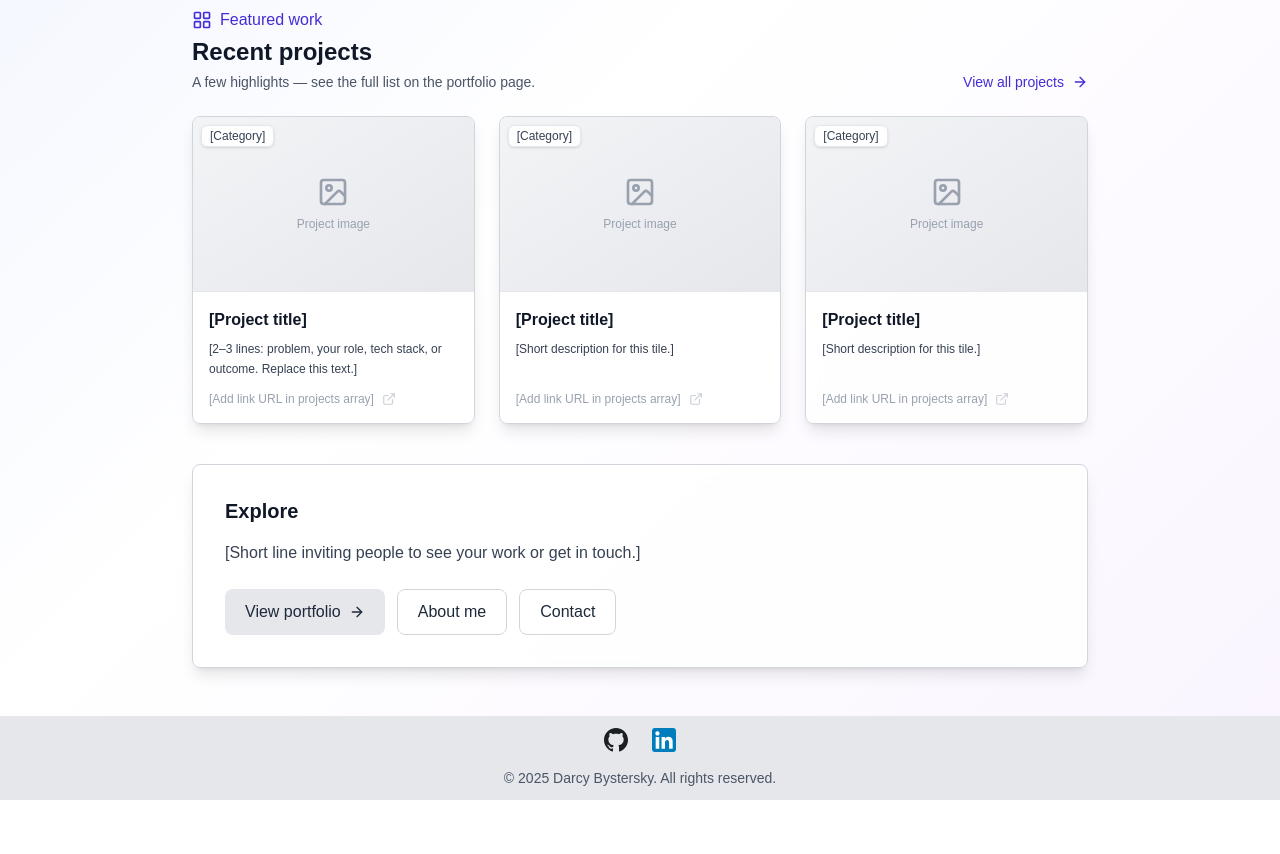
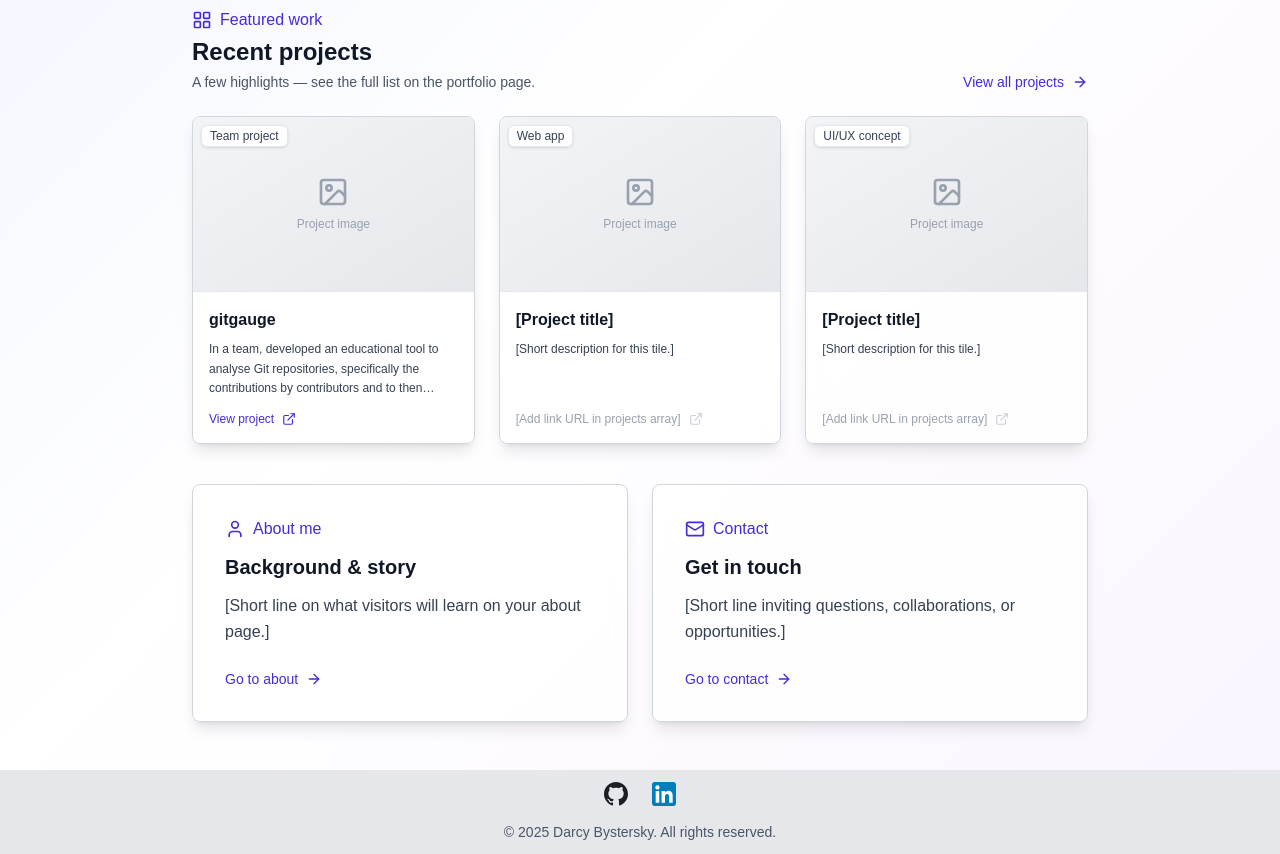
Before and after one commit to dBystersky/portfolio_website, a Next.js app: page / in a window 1280 px wide. Shown: the part 600-1454 px from the top of the page. Before the commit the page ends 1400 px from the top, so only its background shows below. Built offline with nearby package versions, Linux system fonts and the light colour scheme.

Commit message:
Changed home page to include primary projects
Removed the explore section and replaced with a more thorough UI, displaying highlighted portfolio projects.

Also added 1 real portfolio project for testing

```diff
--- a/app/data/projects.ts
+++ b/app/data/projects.ts
@@ -7,28 +7,28 @@ export type PortfolioProject = {
 
 export const portfolioProjects: PortfolioProject[] = [
   {
-    title: "[Project title]",
+    title: "gitgauge",
     description:
-      "[2–3 lines: problem, your role, tech stack, or outcome. Replace this text.]",
-    href: "#",
-    tag: "[Category]",
+      "In a team, developed an educational tool to analyse Git repositories, specifically the contributions by contributors and to then determine an appropriate “scale” for a student’s grade. Stack: Tauri 2.0 Framework; Rust (Backend); Svelte/SvelteKit (Frontend); GitHub Actions (DevOps)",
+    href: "https://monash-fit3170.github.io/2025W1-Commitment/",
+    tag: "Team project",
   },
   {
     title: "[Project title]",
     description: "[Short description for this tile.]",
     href: "#",
-    tag: "[Category]",
+    tag: "Web app",
   },
   {
     title: "[Project title]",
     description: "[Short description for this tile.]",
     href: "#",
-    tag: "[Category]",
+    tag: "UI/UX concept",
   },
   {
     title: "[Project title]",
     description: "[Short description for this tile.]",
     href: "#",
-    tag: "[Category]",
+    tag: "Data visualization",
   },
 ];
--- a/app/page.tsx
+++ b/app/page.tsx
@@ -1,5 +1,5 @@
 import Link from "next/link";
-import { ArrowRight, ImageIcon, LayoutGrid, Sparkles } from "lucide-react";
+import { ArrowRight, ImageIcon, LayoutGrid, Mail, Sparkles, User } from "lucide-react";
 
 import WebsiteHeader from "./components/header";
 import WebsiteFooter from "./components/footer";
@@ -87,33 +87,43 @@ export default function Home() {
             </div>
           </section>
 
-          <div className={`${cardClass} p-8`}>
-            <h2 className="text-xl font-semibold text-gray-900 mb-4">Explore</h2>
-            <p className="text-gray-700 mb-6">
-              {/* Optional CTA copy */}
-              [Short line inviting people to see your work or get in touch.]
-            </p>
-            <div className="flex flex-wrap gap-3">
-              <Link
-                href="/portfolio"
-                className="inline-flex items-center gap-2 rounded-lg bg-gray-200 text-gray-800 px-5 py-2.5 font-medium hover:bg-gray-300 transition"
-              >
-                View portfolio
-                <ArrowRight className="w-4 h-4" aria-hidden />
-              </Link>
+          <div className="grid gap-6 md:grid-cols-2">
             <Link
               href="/about"
-                className="inline-flex items-center gap-2 rounded-lg border border-gray-300 bg-white px-5 py-2.5 font-medium text-gray-800 hover:bg-gray-50 transition"
+              className={`${cardClass} p-8 flex flex-col h-full hover:shadow-xl transition-shadow group focus-visible:outline focus-visible:outline-2 focus-visible:outline-offset-2 focus-visible:outline-indigo-500`}
             >
-                About me
+              <div className="flex items-center gap-2 text-indigo-700 font-medium mb-3">
+                <User className="w-5 h-5 shrink-0" aria-hidden />
+                <span>About me</span>
+              </div>
+              <h2 className="text-xl font-semibold text-gray-900 mb-3">Background & story</h2>
+              <p className="text-gray-700 leading-relaxed flex-1 mb-6">
+                {/* Optional teaser — replace with your copy */}
+                [Short line on what visitors will learn on your about page.]
+              </p>
+              <span className="inline-flex items-center gap-2 text-sm font-medium text-indigo-700 group-hover:text-indigo-900 transition">
+                Go to about
+                <ArrowRight className="w-4 h-4" aria-hidden />
+              </span>
             </Link>
+
             <Link
               href="/contact"
-                className="inline-flex items-center gap-2 rounded-lg border border-gray-300 bg-white px-5 py-2.5 font-medium text-gray-800 hover:bg-gray-50 transition"
+              className={`${cardClass} p-8 flex flex-col h-full hover:shadow-xl transition-shadow group focus-visible:outline focus-visible:outline-2 focus-visible:outline-offset-2 focus-visible:outline-indigo-500`}
             >
-                Contact
+              <div className="flex items-center gap-2 text-indigo-700 font-medium mb-3">
+                <Mail className="w-5 h-5 shrink-0" aria-hidden />
+                <span>Contact</span>
+              </div>
+              <h2 className="text-xl font-semibold text-gray-900 mb-3">Get in touch</h2>
+              <p className="text-gray-700 leading-relaxed flex-1 mb-6">
+                [Short line inviting questions, collaborations, or opportunities.]
+              </p>
+              <span className="inline-flex items-center gap-2 text-sm font-medium text-indigo-700 group-hover:text-indigo-900 transition">
+                Go to contact
+                <ArrowRight className="w-4 h-4" aria-hidden />
+              </span>
             </Link>
-            </div>
           </div>
         </div>
       </div>
```
Lines whose indentation alone changed are shown as unchanged.
